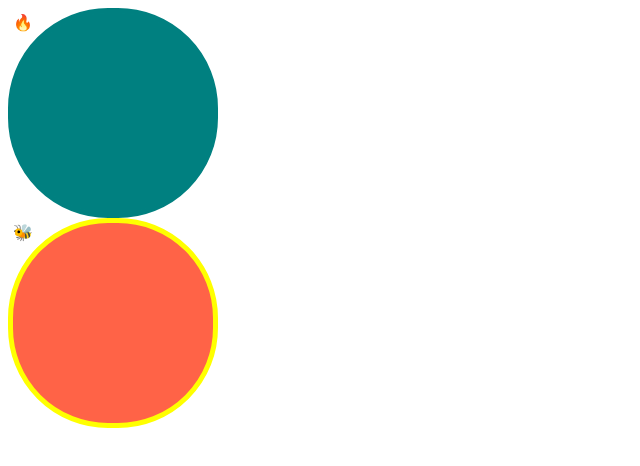
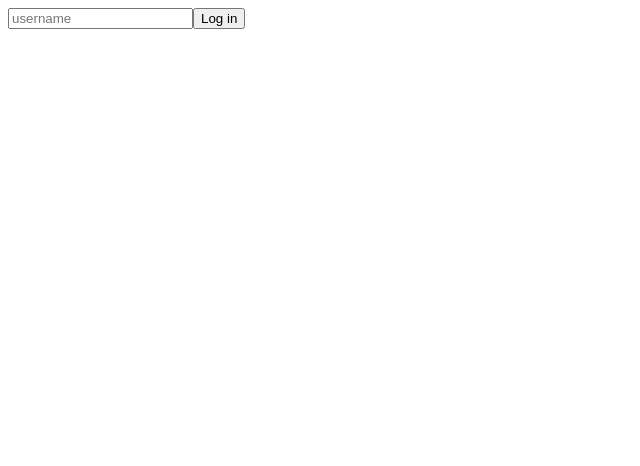
Before and after one commit to ellienori/react-master, a React (Create React App) app: page /1 in a window 1280 px wide. Shown: the top 466 px of the page, without its empty margins (0-640 px from the left). Built offline with nearby package versions, Linux system fonts and the light colour scheme.

Commit message:
#3 typescript and useState

```diff
--- a/src/App.tsx
+++ b/src/App.tsx
@@ -1,9 +1,23 @@
-import Circle from "./Circle";
+import React, { useState } from "react";
+
 function App() {
+  const [value, setValue] = useState("");
+  const onChange = (event: React.FormEvent<HTMLInputElement>) => {
+    const {
+      currentTarget: { value }
+    } = event;
+    setValue(value);
+  };
+  const onSubmit = (event: React.FormEvent<HTMLFormElement>) => {
+    event.preventDefault();
+    console.log(`Hello, ${value}.`);
+  };
   return (
     <div>
-      <Circle bgColor="teal" text="🔥"/>
-      <Circle bgColor="tomato" borderColor="yellow"/>
+      <form onSubmit={onSubmit}>
+        <input onChange={onChange} value={value} type="text" placeholder="username" />
+        <button>Log in</button>
+      </form>
     </div>
   );
 }
--- a/src/Circle.tsx
+++ /dev/null
@@ -1,30 +0,0 @@
-import styled from "styled-components";
-
-interface ContainerProps {
-  bgColor: string;
-  borderColor?: string;
-}
-
-const Container = styled.div<ContainerProps>`
-  width: 200px;
-  height: 200px;
-  background-color: ${props => props.bgColor};
-  border-radius: 100px;
-  border: 5px solid ${props => props.borderColor};
-`;
-
-interface CircleProps {
-  bgColor: string;
-  borderColor?: string;
-  text?: string;
-}
-
-function Circle({bgColor, borderColor, text = "🐝"}: CircleProps) {
-  return (
-    <Container bgColor={bgColor} borderColor={borderColor ?? bgColor}>
-      {text}
-    </Container>
-  );
-}
-
-export default Circle;
```
Also changed, not shown: 1 other file (tests, documents, lock files or other folders).
